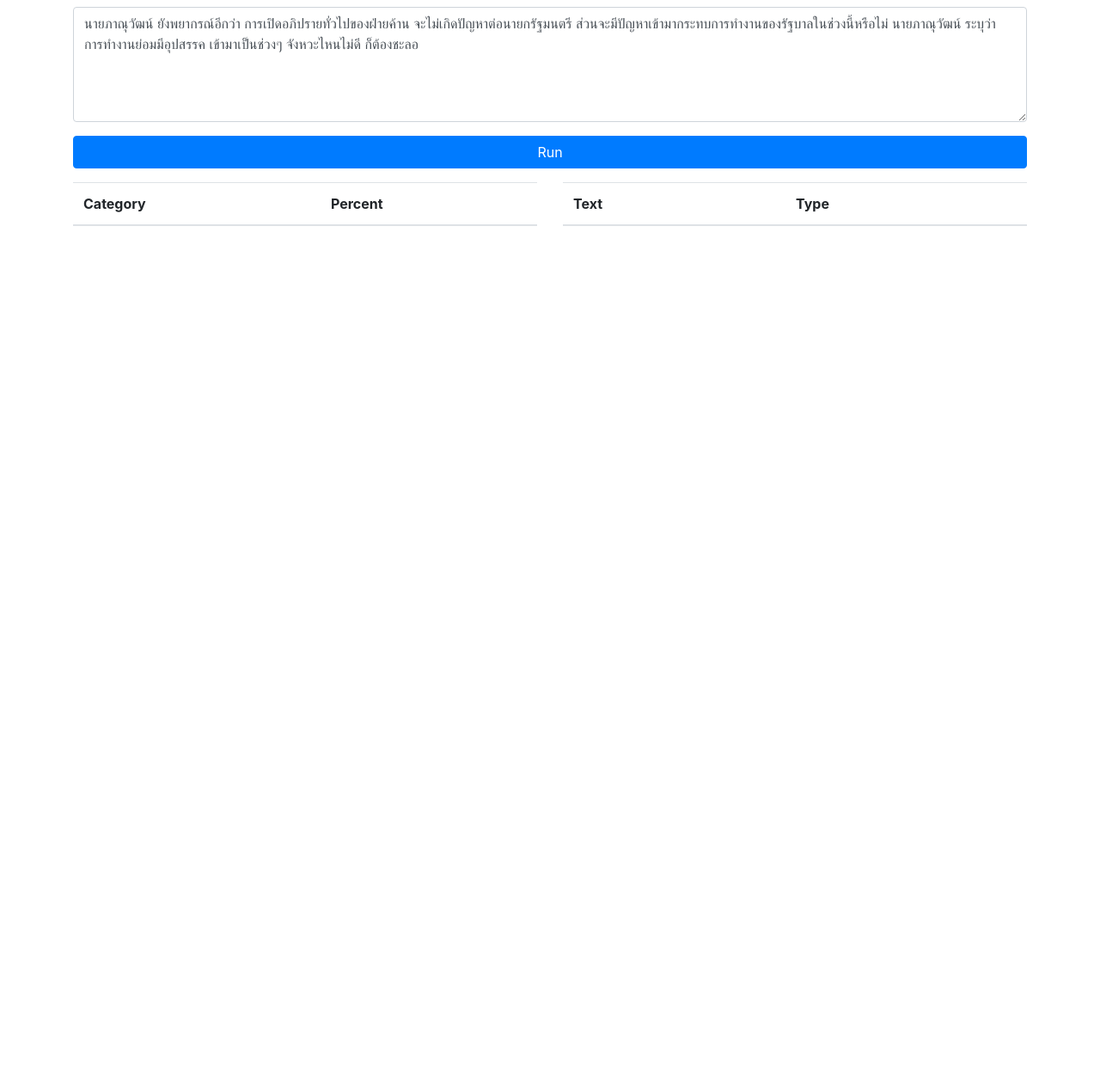
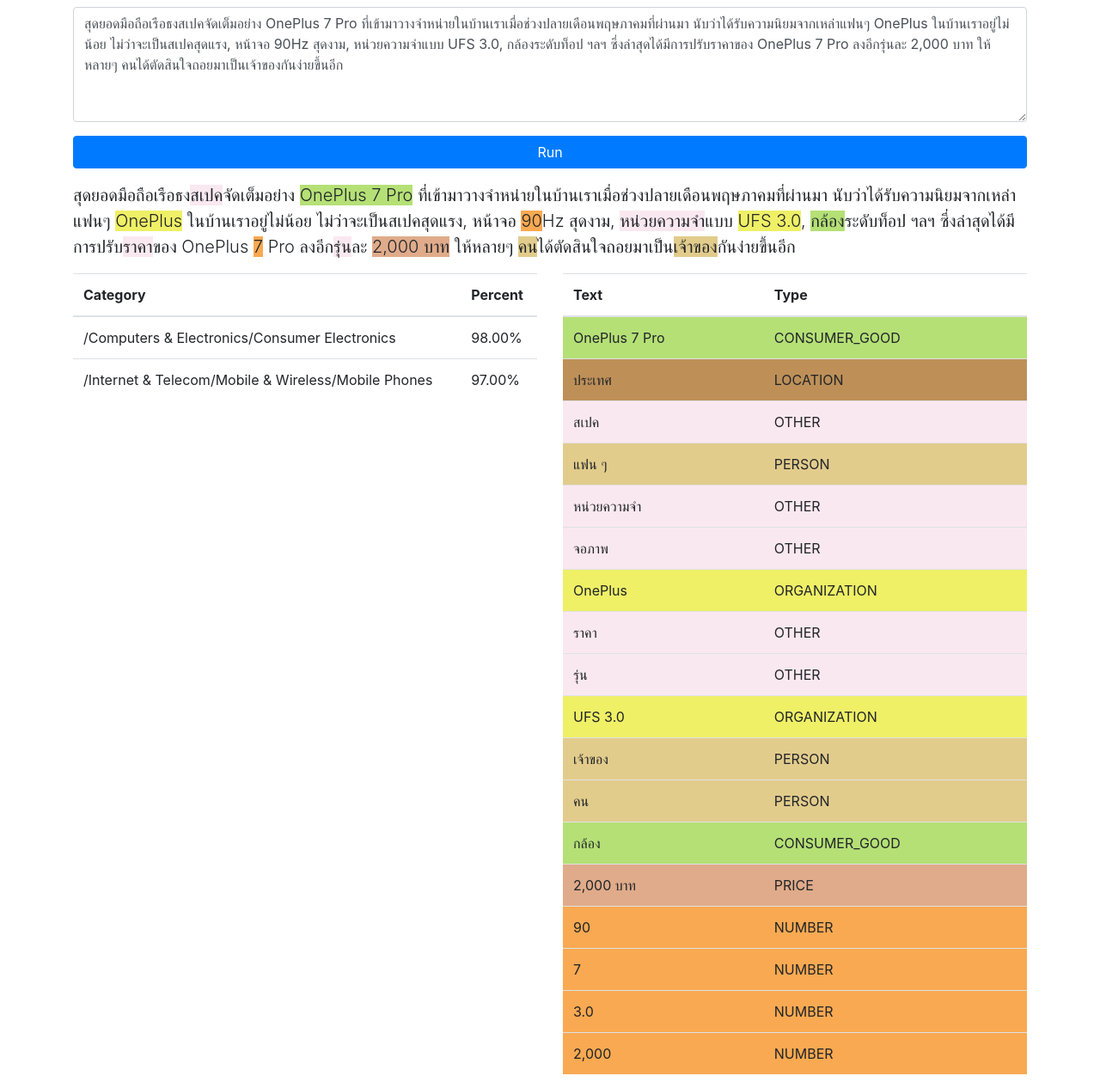
Before and after one commit to diewland/nlp-rock, a Flask app: page / in a window 1280 px wide. Shown: the part 342-1608 px from the top of the page at 86% size. Before the commit the page ends 605 px from the top, so only its background shows below. Run offline with Flask 2, Linux system fonts and the light colour scheme; lists and menus that the app fills with data are empty; some libraries are stand-ins or nearby versions.

Commit message:
hilight keyword

```diff
--- a/static/js/app.js
+++ b/static/js/app.js
@@ -1,21 +1,4 @@
-// bind button
-$('#btn_run').click(() => {
-  $('#ta_text').attr('disabled', true);
-  $('#btn_run').attr('disabled', true);
-
-  $('.table.category tbody').html('');
-  $('.table.entity tbody').html('');
-
-  let text = $('#ta_text').val();
-  $.ajax({
-    url: '/nlp_rock',
-    type: 'POST',
-    contentType: 'application/json',
-    dataType: 'json',
-    data: JSON.stringify({
-      text: text,
-    }),
-    success: (resp) => {
+function on_success(text, resp){
   console.log(resp);
 
   // caterories
@@ -28,18 +11,63 @@
     `);
   }
 
+  // remove duplicate entity name
+  let entities2 = [];
+  let unique_keys = [];
+  resp.entities.forEach((en) => {
+    if(unique_keys.includes(en.name)){ return; }
+    unique_keys.push(en.name);
+    entities2.push(en);
+  });
+
   // entities
-      resp.entities.forEach((en) => {
+  entities2.forEach((en) => {
     $('.table.entity tbody').append(`
-          <tr>
+      <tr bgcolor='${_type_colors[en.type]}'>
         <td>${en.name}</td>
         <td>${en.type}</td>
       </tr>
     `);
   });
 
+  // hilight paragraph
+  $('p.lead').html(text);
+  hilight_entities($('p.lead')[0], entities2);
+
   $('#ta_text').attr('disabled', false);
   $('#btn_run').attr('disabled', false);
 }
+
+// bind button
+$('#btn_run').click(() => {
+  $('#ta_text').attr('disabled', true);
+  $('#btn_run').attr('disabled', true);
+
+  $('p.lead').html('');
+  $('.table.category tbody').html('');
+  $('.table.entity tbody').html('');
+
+  let text = $('#ta_text').val();
+
+  $.ajax({
+    url: '/nlp_rock',
+    type: 'POST',
+    contentType: 'application/json',
+    dataType: 'json',
+    data: JSON.stringify({ text: text }),
+    success: function(resp){
+      on_success(text, resp);
+    },
   });
 });
+
+// set default text
+let text = "สุดยอดมือถือเรือธงสเปคจัดเต็มอย่าง OnePlus 7 Pro ที่เข้ามาวางจำหน่ายในบ้านเราเมื่อช่วงปลายเดือนพฤษภาคมที่ผ่านมา นับว่าได้รับความนิยมจากเหล่าแฟนๆ OnePlus ในบ้านเราอยู่ไม่น้อย ไม่ว่าจะเป็นสเปคสุดแรง, หน้าจอ 90Hz สุดงาม, หน่วยความจำแบบ UFS 3.0, กล้องระดับท็อป ฯลฯ ซึ่งล่าสุดได้มีการปรับราคาของ OnePlus 7 Pro ลงอีกรุ่นละ 2,000 บาท ให้หลายๆ คนได้ตัดสินใจถอยมาเป็นเจ้าของกันง่ายขึ้นอีก";
+$('#ta_text').val(text);
+
+// render default result
+let s = `
+{"classes":{"/Computers & Electronics/Consumer Electronics":0.9800000190734863,"/Internet & Telecom/Mobile & Wireless/Mobile Phones":0.9700000286102295},"entities":[{"_name":"OnePlus 7 Pro","name":"OnePlus 7 Pro","type":"CONSUMER_GOOD"},{"_name":"country","name":"ประเทศ","type":"LOCATION"},{"_name":"specification","name":"สเปค","type":"OTHER"},{"_name":"fans","name":"แฟน ๆ","type":"PERSON"},{"_name":"memory","name":"หน่วยความจำ","type":"OTHER"},{"_name":"screen","name":"จอภาพ","type":"OTHER"},{"_name":"OnePlus","name":"OnePlus","type":"ORGANIZATION"},{"_name":"price","name":"ราคา","type":"OTHER"},{"_name":"version","name":"รุ่น","type":"OTHER"},{"_name":"UFS 3.0","name":"UFS 3.0","type":"ORGANIZATION"},{"_name":"owner","name":"เจ้าของ","type":"PERSON"},{"_name":"people","name":"คน","type":"PERSON"},{"_name":"camera","name":"กล้อง","type":"CONSUMER_GOOD"},{"_name":"2,000 baht","name":"2,000 บาท","type":"PRICE"},{"_name":"90","name":"90","type":"NUMBER"},{"_name":"7","name":"7","type":"NUMBER"},{"_name":"3.0","name":"3.0","type":"NUMBER"},{"_name":"2,000","name":"2,000","type":"NUMBER"},{"_name":"7","name":"7","type":"NUMBER"}]}
+`;
+let resp = JSON.parse(s);
+on_success(text, resp);
--- /dev/null
+++ b/static/js/hilight.js
@@ -0,0 +1,34 @@
+/* https://github.com/googleapis/google-cloud-python/blob/master/language/google/cloud/language_v1/gapic/enums.py */
+let _type_colors = {
+  UNKNOWN:        '#cb91ec',
+  PERSON:         '#e2cc8c',
+  LOCATION:       '#be9058',
+  ORGANIZATION:   '#eff066',
+  EVENT:          '#8ede83',
+  WORK_OF_ART:    '#bed4e4',
+  CONSUMER_GOOD:  '#b5e076',
+  OTHER:          '#FAE8F0',
+  PHONE_NUMBER:   '#f69dc5',
+  ADDRESS:        '#a986e6',
+  DATE:           '#ddc75d',
+  NUMBER:         '#f9a951',
+  PRICE:          '#e0ab8a',
+};
+
+function hilight_entities(dom, entities){
+  let html = $(dom).html();
+
+  // mark hilight by btoa
+  entities.forEach((en, i) => {
+    html = html.replace(RegExp(en.name, 'i'), `___${btoa(i)}___`);
+  });
+
+  // update text
+  entities.forEach((en, i) => {
+    html = html.replace(RegExp(`___${btoa(i)}___`, 'i'),
+            `<span style='background-color: ${_type_colors[en.type]};'>${en.name}</span>`);
+  });
+
+  // render
+  $(dom).html(html);
+}
--- a/templates/index.html
+++ b/templates/index.html
@@ -21,6 +21,8 @@
       <h3>Input Text</h3>
       <textarea id='ta_text' class="form-control" rows='5'></textarea>
       <input id='btn_run' type='button' class='btn btn-block btn-primary my-3' value='Run' />
+
+      <p class='lead'></p>
 
       <div class='output row'>
         <div class='col'>
@@ -57,11 +59,7 @@
     <script src="https://stackpath.bootstrapcdn.com/bootstrap/4.3.1/js/bootstrap.min.js" integrity="sha384-JjSmVgyd0p3pXB1rRibZUAYoIIy6OrQ6VrjIEaFf/nJGzIxFDsf4x0xIM+B07jRM" crossorigin="anonymous"></script>
 
     <!-- app -->
-    <script>
-      // set default text
-      let text = "นายภาณุวัฒน์ ยังพยากรณ์อีกว่า การเปิดอภิปรายทั่วไปของฝ่ายค้าน จะไม่เกิดปัญหาต่อนายกรัฐมนตรี ส่วนจะมีปัญหาเข้ามากระทบการทำงานของรัฐบาลในช่วงนี้หรือไม่ นายภาณุวัฒน์ ระบุว่า การทำงานย่อมมีอุปสรรค เข้ามาเป็นช่วงๆ จังหวะไหนไม่ดี ก็ต้องชะลอ";
-      $('#ta_text').val(text);
-    </script>
+    <script src='/static/js/hilight.js'></script>
     <script src='/static/js/app.js'></script>
   </body>
 </html>
```
Lines whose indentation alone changed are shown as unchanged.
